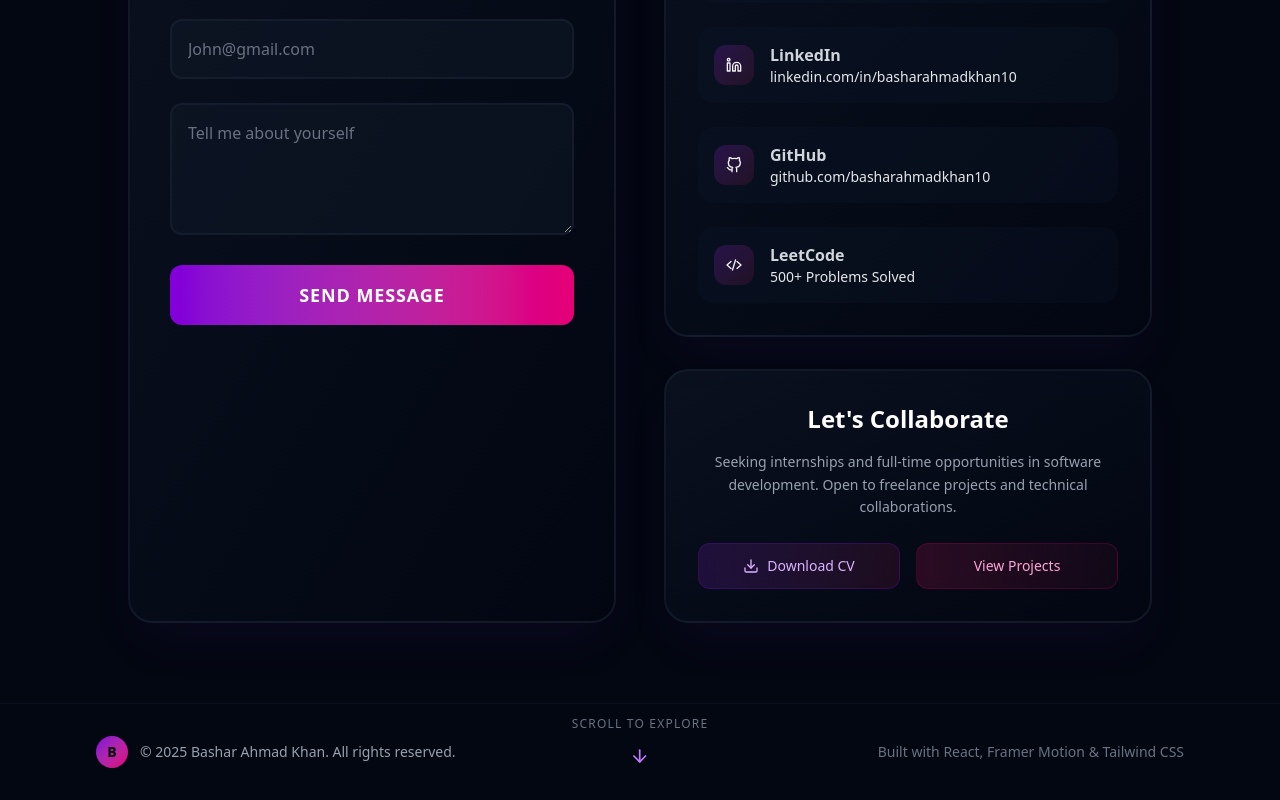
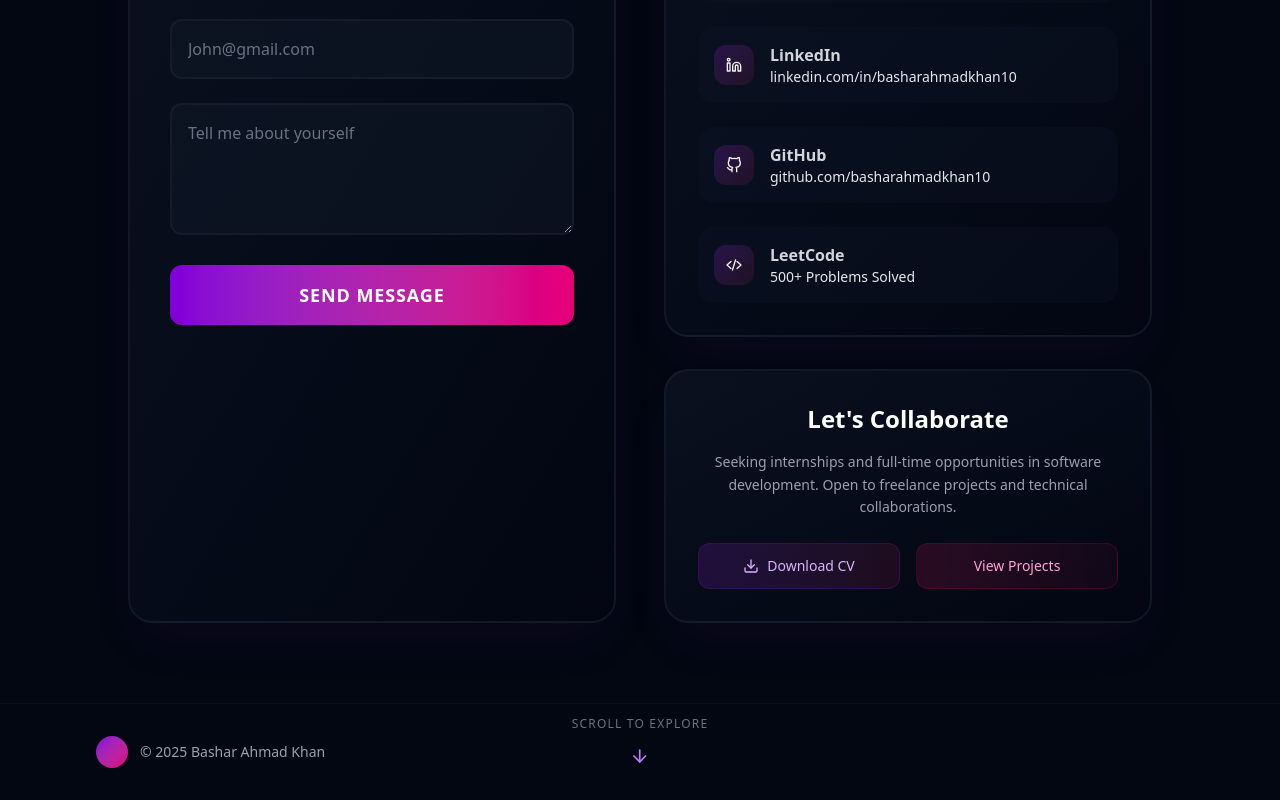
Before and after one commit to basharahmadkhan10/Portfolio, a React (Vite) app in the folder My_portfolio/: page / in a window 1280 px wide. Shown: the part 7758-8558 px from the top of the page. Built offline with nearby package versions, Linux system fonts and the light colour scheme.

Commit message:
Update Footer.jsx

```diff
--- a/My_portfolio/src/components/layout/Footer.jsx
+++ b/My_portfolio/src/components/layout/Footer.jsx
@@ -1,5 +1,4 @@
 import React from "react";
-
 const Footer = () => {
   return (
     <footer className="py-8 border-t border-gray-900/50">
@@ -7,15 +6,9 @@ const Footer = () => {
         <div className="flex flex-col md:flex-row items-center justify-between gap-6">
           <div className="flex items-center gap-3">
             <div className="w-8 h-8 rounded-full bg-gradient-to-br from-purple-700 to-pink-600 flex items-center justify-center">
-              <span className="font-black text-black text-sm">B</span>
             </div>
             <span className="text-gray-400 text-sm">
-              © 2025 Bashar Ahmad Khan. All rights reserved.
-            </span>
-          </div>
-          <div className="flex items-center gap-4">
-            <span className="text-gray-500 text-sm">
-              Built with React, Framer Motion & Tailwind CSS
+              © 2025 Bashar Ahmad Khan
             </span>
           </div>
         </div>
```
